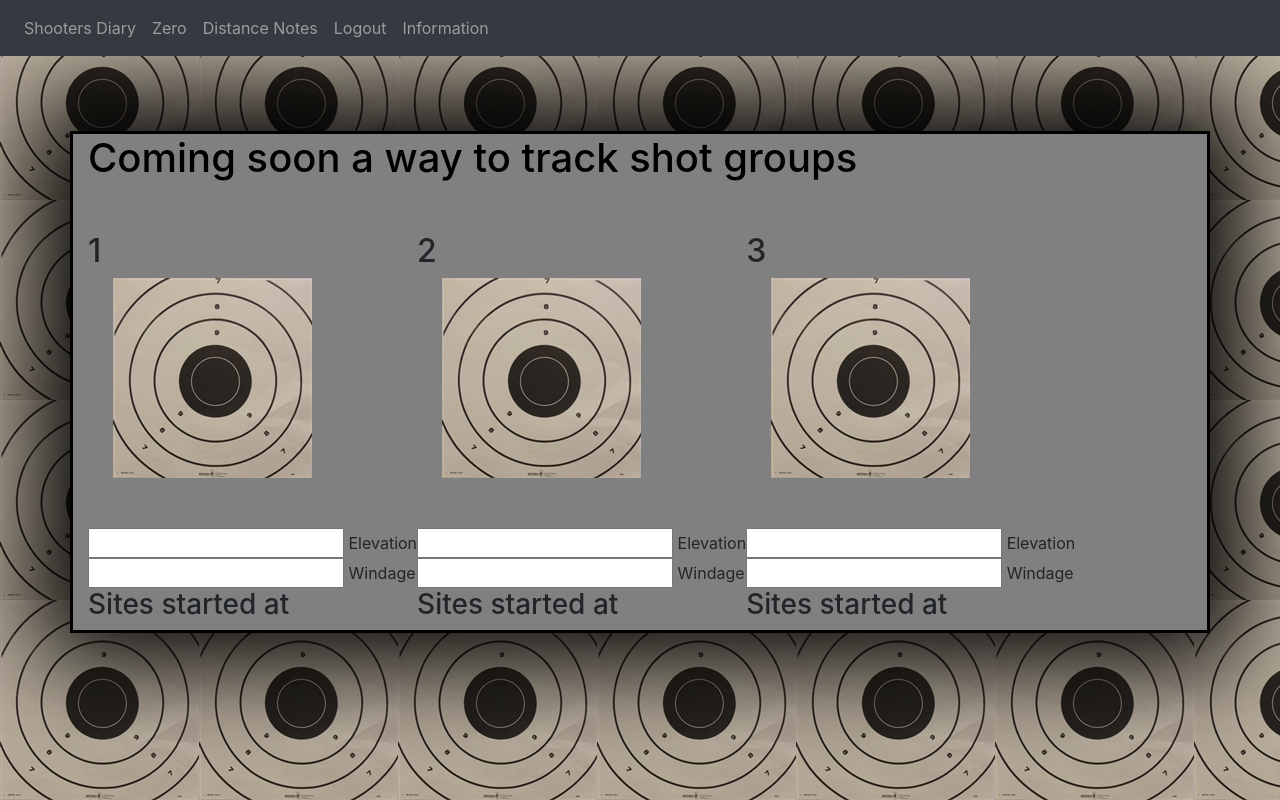
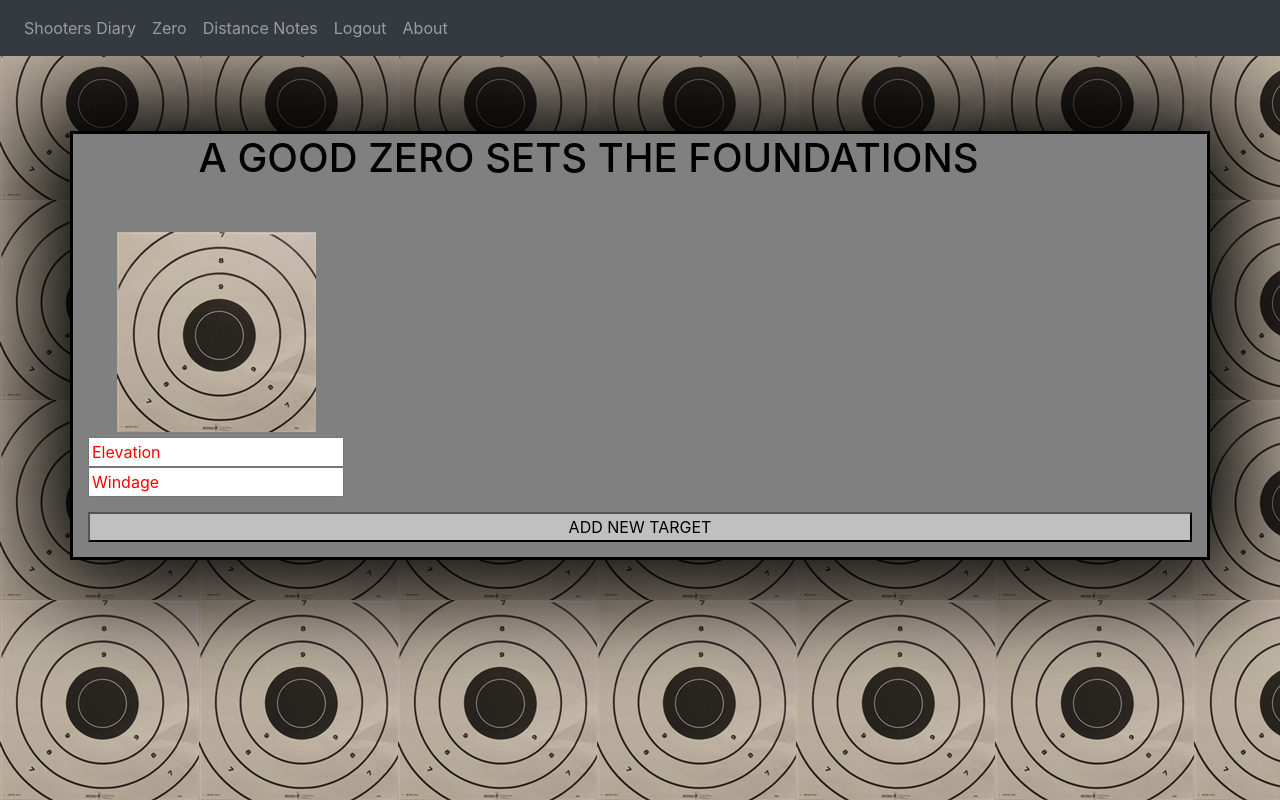
Before and after one commit to usmc1371nerd/shootingnotes.github.io, a Flask app: page /zero in a window 1280 px wide. Run offline with Flask 3, Linux system fonts and the light colour scheme; a user stored in the database is signed in; some libraries are stand-ins or nearby versions.

Commit message:
started building out zero page

```diff
--- a/website/static/index.js
+++ b/website/static/index.js
@@ -48,7 +48,10 @@
     });
 
 });
-let isClicked = {}; // Object to store the click state for each note
+
+// function that hides the update text field and button
+
+let isClicked = {};
 
 function showOrHide(noteId) {
     const formId = `showOrHide_${noteId}`;
@@ -62,3 +65,21 @@
         isClicked[formId] = false;
     }
 }
+
+
+function recreateForm() {
+
+const formContainer = $('#formContainer');
+const fromHTML = `
+<div class="shotgrouptarget">
+
+  <div class="target"><img src="../static/images/B23-1.jpg"></div>
+  <form id="bzo-grouping" class="shotform">
+    <td><input type="text" placeholder="Elevation"></td> <br>
+    <td><input type="text" placeholder="Windage"></td> <br>
+  </form>
+</div>
+` ;
+formContainer.append(fromHTML);
+
+}
--- a/website/static/style.css
+++ b/website/static/style.css
@@ -38,7 +38,9 @@
     box-shadow: 0px 0px 100px 35px black;
 
 }
-
+.zeroTitle {
+    margin-left: 10%;
+}
 .btn {
 
     margin-bottom: 20px;
@@ -46,20 +48,24 @@
 
 .target {
 
-    background-repeat: no-repeat;
-    background-image: url(./images/B23-1.jpg);
-    height: 250px;
-    width: 250px;
-    margin-left: 25px;
-    margin-right: 25px;
+   margin-bottom: 5px;
+   ;
 
 }
 
+
+.shotgrouptarget {
+    display: flex;
+    flex-direction: column;
+    align-items: center;
+    margin-right: 5px;
+ }
 
 
 .shotgroupcontainer {
     display: flex;
     flex-direction: row;
+
 
 }
 
@@ -101,6 +107,50 @@
 
 }
 
-#showOrHide {
+.update-form{
     display: none;
 }
+
+.about-content{
+    margin-bottom: 95px;
+    padding: 25px;
+}
+.about-title {
+    padding: 25px;
+}
+@media only screen and (max-width: 1175px) {
+    .update-form button {
+        margin-left: 92%;
+
+    }
+
+
+}
+
+@media only screen and (max-width: 930px) {
+    .update-form button {
+        margin-left: 90%;
+
+    }
+
+
+}
+
+@media only screen and (max-width: 751px) {
+    .update-form button {
+        margin-left: 85%;
+
+    }
+
+
+}
+
+.newFormButton {
+    background: silver;
+    width: 100%;
+}
+
+.buttonNewFormContainer {
+    margin-top: 15px;
+    margin-bottom: 15px;
+}
--- a/website/templates/index.html
+++ b/website/templates/index.html
@@ -35,11 +35,11 @@
               <a class="nav-item nav-link" id="zero" href="/zero"> Zero </a>
               <a class="nav-item nav-link" id="zero" href="/distance"> Distance Notes </a>
               <a class="nav-item nav-link" id="logout" href="/logout"> Logout </a>
-              <a class="nav-item nav-link" id="'information" href="/information"> Information </a>
+              <a class="nav-item nav-link" id="about" href="/about"> About</a>
               {% else %}
                <a class="nav-item nav-link" id="login" href="/login"> Shooter Login </a>
                <a class="nav-item nav-link" id="signUp" href="/sign-up"> Shooter Sign-up</a>
-               <a class="nav-item nav-link" id="'information" href="/information"> Information </a>
+               <a class="nav-item nav-link" id="about" href="/about"> About</a>
 
                {% endif %}
 
--- a/website/templates/zero.html
+++ b/website/templates/zero.html
@@ -5,39 +5,28 @@
 {% block content %}
 
 
-<h1>Coming soon a way to track shot groups</h1>
+<h1 class="zeroTitle">A GOOD ZERO SETS THE FOUNDATIONS</h1>
 
-<div class="shotgroupcontainer">
+<div id="formContainer" class="shotgroupcontainer">
 
     <div class="shotgrouptarget">
-        <h2>1</h2>
-        <div class="target" >
+
+        <div class="target" > <img src="../static/images/B23-1.jpg">
 
     </div>
-    <form class="shotform">
-        <td><input type="text"> Elevation</td> <br>
-    <td><input type="text"> Windage <br> <h3>Sites started at</h3></td>
+    <form id="bzo-grouping" class="shotform">
+        <td><input type="text" placeholder="Elevation"></td> <br>
+    <td><input type="text" placeholder="Windage">  <br>
     </div>
 
-    <div class="shotgrouptarget">
-        <h2>2</h2>
-        <div class="target" >
-    </div>
-    <form class="shotform">
-        <td><input type="text"> Elevation</td> <br>
-    <td><input type="text"> Windage <br> <h3>Sites started at</h3></td>
+
+
+</div>
+
+<div class="buttonNewFormContainer">
+    <button class="newFormButton" type="button"  onclick="recreateForm()">ADD NEW TARGET</button>
     </div>
 
-    <div class="shotgrouptarget">
-        <h2>3</h2>
-        <div class="target" >
-    </div>
-    <form class="shotform">
-        <td><input type="text"> Elevation</td> <br>
-    <td><input type="text"> Windage <br> <h3>Sites started at</h3></td>
-    </div>
-
-</div>
 <!-- Need to add a function that adds anoter target on request just in case there was more grouping -->
 
 
--- a/website/views.py
+++ b/website/views.py
@@ -7,7 +7,7 @@
 
 
 views = Blueprint('views', __name__)
-information = Blueprint('information', __name__)
+about = Blueprint('about', __name__)
 zero = Blueprint('zero', __name__)
 distance = Blueprint('distance', __name__)
 
@@ -48,10 +48,10 @@
 
 
 
-@views.route('/information', methods=['GET'])
+@views.route('/about', methods=['GET'])
 
-def information():
-    return render_template('information.html', user=current_user)
+def about():
+    return render_template('about.html', user=current_user)
 
 
 @views.route ('/zero', methods=['GET', 'POST'])
```
Also changed, not shown: website/templates/about.html (added, +31 -0 lines), website/templates/information.html (deleted, +0 -22 lines), instance/database.db.
